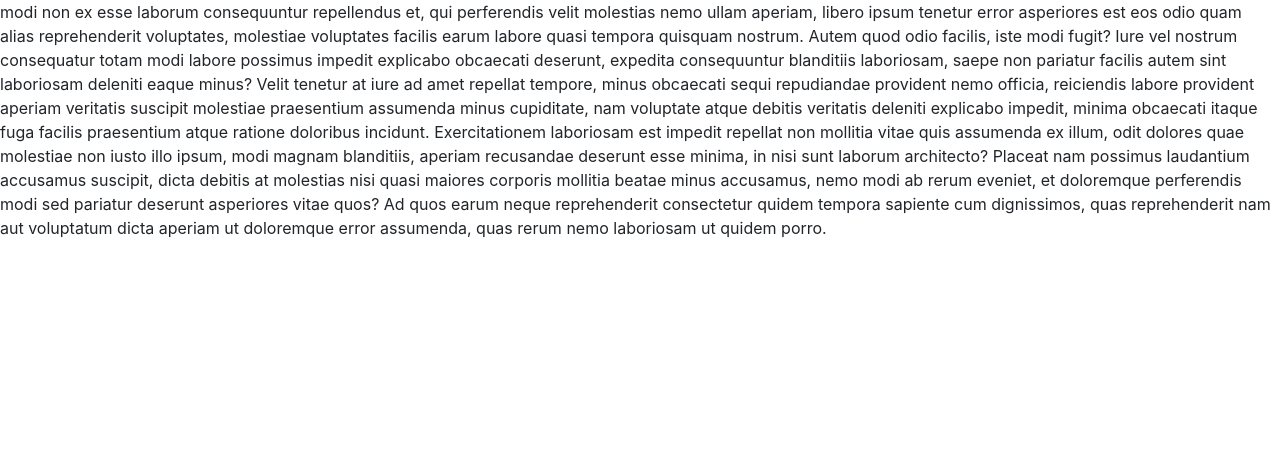
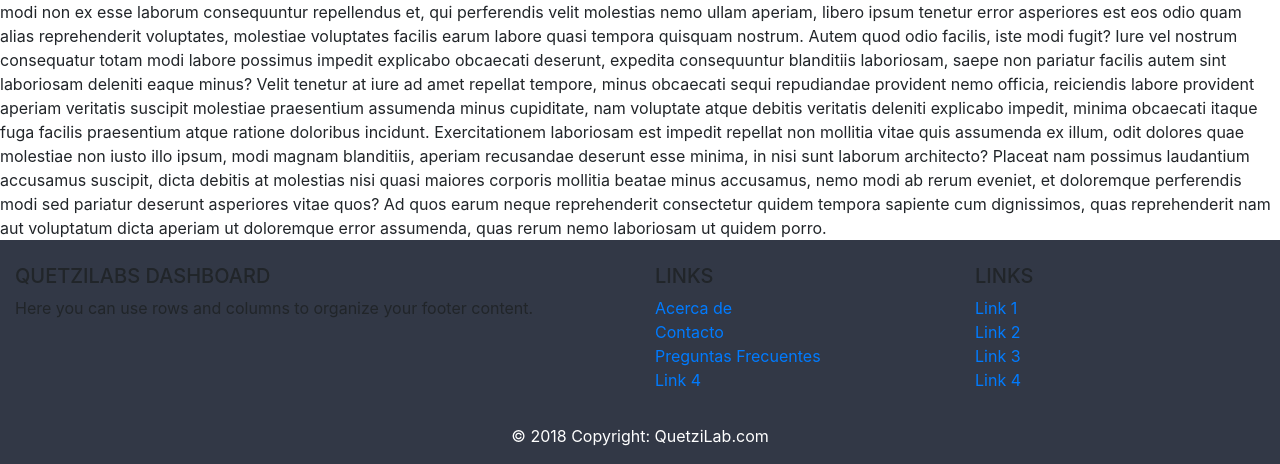
Before and after one commit to EGAMAGZ/QuetziLabsDashboard, a Django app: page / in a window 1280 px wide. Shown: the part 992-1456 px from the top of the page. Before the commit the page ends 1230 px from the top, so only its background shows below. Run offline with Django 3.2, Linux system fonts and the light colour scheme; some libraries are stand-ins or nearby versions.

Commit message:
Added footer

```diff
--- a/core/static/core/css/main.css
+++ b/core/static/core/css/main.css
@@ -6,6 +6,7 @@
   --accent-color: #c3f7eb;
   --accent-color-dark:#88D9F3;
   --background-color:#FBF9F3;
+  --background-color-dark:#e8e6e1;
   /* FONTS */
   --main-font: "Quicksand", sans-serif;
 }
@@ -56,6 +57,10 @@ body {
   color: var(--accent-color-dark) !important;
 }
 
+.qtz-text-color-background{
+  color:var(--background-color);
+}
+
 .qtz-main-font {
   font-family: var(--main-font) !important;
 }
--- a/core/templates/core/home.html
+++ b/core/templates/core/home.html
@@ -8,7 +8,8 @@
 <section id="header" class="vh-100 vw-100 d-flex align-items-end flex-column justify-content-end">
     <div class="jumbotron qtz-background">
         <h1 class="display-5 text-break">Bienvenido a QuetziLab Dashboard!</h1>
-        <p class="lead">This is a simple hero unit, a simple jumbotron-style component for calling extra attention to featured content or information.</p>
+        <p class="lead">This is a simple hero unit, a simple jumbotron-style component for calling extra attention to
+            featured content or information.</p>
         <hr class="my-4">
         <p>It uses utility classes for typography and spacing to space content out within the larger container.</p>
         <a class="btn btn-primary btn-lg" href="#" role="button">Learn more</a>
@@ -17,5 +18,88 @@
 <div>
     {% lorem 5 %}
 </div>
-<!-- {% lorem 5 %} -->
+
+<!-- Footer -->
+<footer class=" font-small pt-4 qtz-background-primary">
+
+    <!-- Footer Links -->
+    <div class="container-fluid text-center text-md-left">
+
+        <!-- Grid row -->
+        <div class="row">
+
+            <!-- Grid column -->
+            <div class="col-md-6 mt-md-0 mt-3">
+
+                <!-- Content -->
+                <h5 class="text-uppercase">QuetziLabs Dashboard</h5>
+                <p>Here you can use rows and columns to organize your footer content.</p>
+
+            </div>
+            <!-- Grid column -->
+
+            <hr class="clearfix w-100 d-md-none pb-3">
+
+            <!-- Grid column -->
+            <div class="col-md-3 mb-md-0 mb-3">
+
+                <!-- Links -->
+                <h5 class="text-uppercase">Links</h5>
+
+                <ul class="list-unstyled">
+                    <li>
+                        <a href="#">Acerca de</a>
+                    </li>
+                    <li>
+                        <a href="{% url 'contact' %}">Contacto</a>
+                    </li>
+                    <li>
+                        <a href="#">Preguntas Frecuentes</a>
+                    </li>
+                    <li>
+                        <a href="#!">Link 4</a>
+                    </li>
+                </ul>
+
+            </div>
+            <!-- Grid column -->
+
+            <!-- Grid column -->
+            <div class="col-md-3 mb-md-0 mb-3">
+
+                <!-- Links -->
+                <h5 class="text-uppercase">Links</h5>
+
+                <ul class="list-unstyled">
+                    <li>
+                        <a href="#!">Link 1</a>
+                    </li>
+                    <li>
+                        <a href="#!">Link 2</a>
+                    </li>
+                    <li>
+                        <a href="#!">Link 3</a>
+                    </li>
+                    <li>
+                        <a href="#!">Link 4</a>
+                    </li>
+                </ul>
+
+            </div>
+            <!-- Grid column -->
+
+        </div>
+        <!-- Grid row -->
+
+    </div>
+    <!-- Footer Links -->
+
+    <!-- Copyright -->
+    <div class="footer-copyright text-center py-3 text-white qtz-text-no-style">© 2018 Copyright:
+        <a href="{% url 'home-page' %}" class="text-white">QuetziLab.com</a>
+    </div>
+    <!-- Copyright -->
+
+</footer>
+<!-- Footer -->
 {% endblock %}
--- a/core/templates/core/login.html
+++ b/core/templates/core/login.html
@@ -21,12 +21,12 @@
         </div>
         <form action="{% url 'login' %}" method="post" class="">
             <div class="form-group w-auto">
-                <small id="id_ad_email_errors" class="form-text text-danger">{{ form.ad_email.errors }}</small>
-                <label for="{{ form.ad_email.id_for_label }}" class="font-weight-bold"><h3>Iniciar Sesion</h3> </label>
+                <label for="{{ form.ad_email.id_for_label }}" class="font-weight-bold"><h3>Iniciar Sesión</h3></label>
                 {{ form.ad_email }}
                 <small class="form-text text-muted">Si no tienes una cuenta, puedes <a href="#" class="font-weight-bold qtz-text-no-style qtz-text-color-primary">registrarte</a></small>
+                <small id="id_ad_email_errors" class="form-text text-danger">{{ form.ad_email.errors }}</small>
                 <div class="d-flex flex-row justify-content-end p-1 w-100">
-                    <button type="button" id="next-btn" class="btn btn-info qtz-btn-accent text-dark">Siguiente</button>
+                    <button type="button" id="next-btn" class="btn btn-info qtz-btn-accent text-dark rounded-0">Siguiente</button>
                 </div>
             </div>
             <div class="form-group w-auto" style="display: none;">
```
Also changed, not shown: db.sqlite3.
